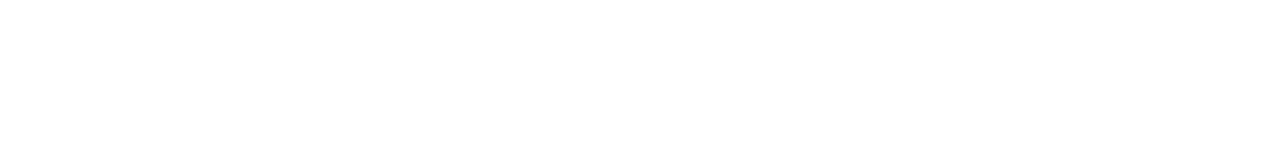
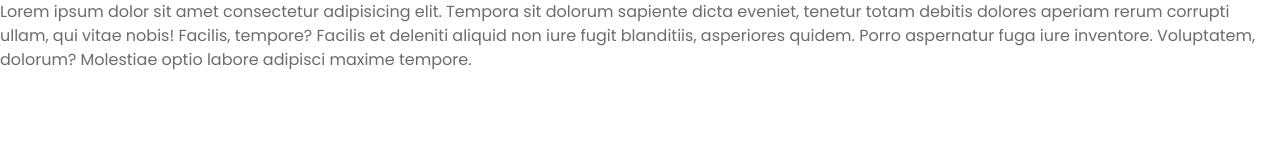
Before and after one commit to renzzorocha/travelgram, a plain HTML site: page index.html in a window 1280 px wide. Drawn offline with Linux system fonts and the light colour scheme.

Commit message:
feat: adicionando fontes e estilos globais

```diff
--- a/index.html
+++ b/index.html
@@ -1,12 +1,23 @@
 <!DOCTYPE html>
 <html lang="pt-br">
+
 <head>
+    <link rel="preconnect" href="https://fonts.googleapis.com">
+    <link rel="preconnect" href="https://fonts.gstatic.com" crossorigin>
     <meta charset="UTF-8">
     <meta name="viewport" content="width=device-width, initial-scale=1.0">
     <title>Travelgram - Perfil de Viagens</title>
     <link rel="stylesheet" href="styles/index.css">
+    <link
+        href="https://fonts.googleapis.com/css2?family=Open+Sans:ital,wght@0,300..800;1,300..800&family=Poppins:wght@400;700&display=swap"
+        rel="stylesheet">
 </head>
+
 <body>
+    <p>Lorem ipsum dolor sit amet consectetur adipisicing elit. Tempora sit dolorum sapiente dicta eveniet, tenetur
+        totam debitis dolores aperiam rerum corrupti ullam, qui vitae nobis! Facilis, tempore? Facilis et deleniti
+        aliquid non iure fugit blanditiis, asperiores quidem. Porro aspernatur fuga iure inventore. Voluptatem, dolorum?
+        Molestiae optio labore adipisci maxime tempore.</p>
+</body>
 
-</body>
 </html>
--- a/styles/global.css
+++ b/styles/global.css
@@ -12,9 +12,16 @@
     --shape-transparency: #ffffff8f;
     --text-color-primary: #313131;
     --text-color-secundary: #6C6C6C;
+
+    --font-family: "Poppins", sans-serif;
+    --text-lg: bold 32px/125% var(--font-family);
+    --text: 16px/150% var(--font-family);
+    --text-md: 14px/175% var(--font-family);
+    --text-sm: 12%/175% var(--font-family);
 }
 
 body {
+    font: var(--text);
+    color: var(--text-color-secundary);
     background-color: var(--background-color);
-    color: var(--text-color-secundary);
 }
```
